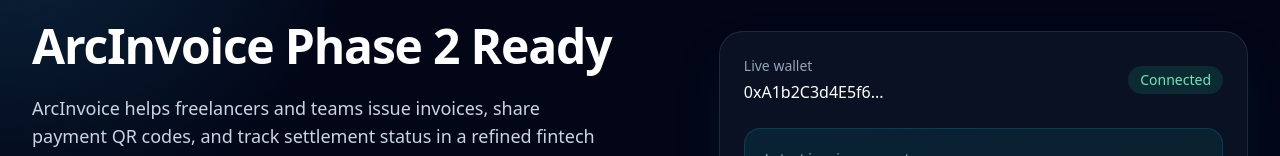
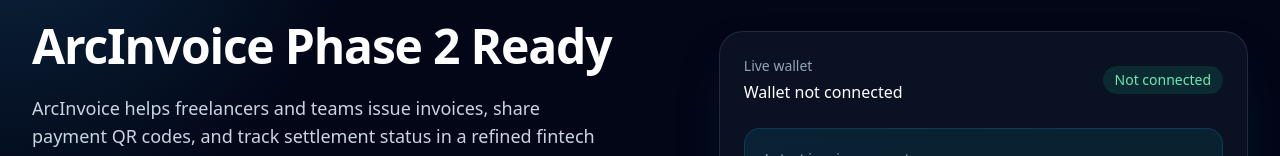
Before and after one commit to Willgax-01/ArcInvoice, a Next.js app: page / in a window 1280 px wide. Shown: the part 141-297 px from the top of the page. Built offline with nearby package versions, Linux system fonts and the light colour scheme.

Commit message:
Production cleanup for Phase 2

```diff
--- a/components/WalletButton.tsx
+++ b/components/WalletButton.tsx
@@ -65,6 +65,7 @@
         "arcinvoice-address",
         formattedAddress
       );
+      window.dispatchEvent(new Event("wallet-updated"));
 
       setError("");
     } catch (err) {
@@ -85,6 +86,7 @@
     window.localStorage.removeItem(
       "arcinvoice-address"
     );
+    window.dispatchEvent(new Event("wallet-updated"));
   };
 
   return (
--- a/pages/create-invoice.tsx
+++ b/pages/create-invoice.tsx
@@ -1,7 +1,6 @@
 import { FormEvent, useEffect, useState } from 'react';
 import QRCode from 'react-qr-code';
 import Layout from '../components/Layout';
-import { mockWalletAddress } from '../lib/mockData';
 
 export default function CreateInvoicePage() {
   const [customerName, setCustomerName] = useState('');
@@ -9,6 +8,7 @@
   const [amount, setAmount] = useState('');
   const [status] = useState<'Pending' | 'Paid'>('Pending');
   const [successMessage, setSuccessMessage] = useState('');
+  const [walletAddress, setWalletAddress] = useState<string>('Wallet not connected');
 
   useEffect(() => {
     if (!successMessage) {
@@ -18,6 +18,24 @@
     const timer = window.setTimeout(() => setSuccessMessage(''), 3000);
     return () => window.clearTimeout(timer);
   }, [successMessage]);
+
+  useEffect(() => {
+    const loadWalletAddress = () => {
+      if (typeof window === 'undefined') {
+        return;
+      }
+
+      const storedAddress = window.localStorage.getItem('arcinvoice-address');
+      setWalletAddress(storedAddress || 'Wallet not connected');
+    };
+
+    loadWalletAddress();
+    window.addEventListener('wallet-updated', loadWalletAddress);
+
+    return () => {
+      window.removeEventListener('wallet-updated', loadWalletAddress);
+    };
+  }, []);
 
   const handleSubmit = (event: FormEvent) => {
     event.preventDefault();
@@ -94,7 +112,7 @@
             </div>
             <div className="mt-4 w-full rounded-2xl bg-slate-800/80 p-4 text-sm text-slate-300">
               <p className="font-medium text-white">Invoice status: {status}</p>
-              <p className="mt-2 break-all">Wallet: {mockWalletAddress}</p>
+              <p className="mt-2 break-all">Wallet: {walletAddress}</p>
               <p className="mt-2 break-all">Memo: {paymentValue}</p>
             </div>
           </div>
--- a/pages/index.tsx
+++ b/pages/index.tsx
@@ -15,6 +15,7 @@
 
 export default function HomePage() {
   const [latestInvoiceAmount, setLatestInvoiceAmount] = useState<string>('No invoices yet.');
+  const [walletAddress, setWalletAddress] = useState<string>('Wallet not connected');
 
   useEffect(() => {
     const loadLatestInvoice = () => {
@@ -43,13 +44,26 @@
       }
     };
 
+    const loadWalletAddress = () => {
+      if (typeof window === 'undefined') {
+        return;
+      }
+
+      const storedAddress = window.localStorage.getItem('arcinvoice-address');
+      setWalletAddress(storedAddress || 'Wallet not connected');
+    };
+
     loadLatestInvoice();
+    loadWalletAddress();
 
     const handleInvoiceUpdate = () => loadLatestInvoice();
+    const handleWalletUpdate = () => loadWalletAddress();
     window.addEventListener('arc-invoices-updated', handleInvoiceUpdate);
+    window.addEventListener('wallet-updated', handleWalletUpdate);
 
     return () => {
       window.removeEventListener('arc-invoices-updated', handleInvoiceUpdate);
+      window.removeEventListener('wallet-updated', handleWalletUpdate);
     };
   }, []);
 
@@ -83,9 +97,11 @@
           <div className="flex items-center justify-between">
             <div>
               <p className="text-sm text-slate-400">Live wallet</p>
-              <p className="mt-1 font-medium text-white">0xA1b2C3d4E5f6...</p>
+              <p className="mt-1 font-medium text-white">{walletAddress}</p>
             </div>
-            <span className="rounded-full bg-emerald-500/15 px-3 py-1 text-sm text-emerald-300">Connected</span>
+            <span className="rounded-full bg-emerald-500/15 px-3 py-1 text-sm text-emerald-300">
+              {walletAddress === 'Wallet not connected' ? 'Not connected' : 'Connected'}
+            </span>
           </div>
           <div className="mt-6 rounded-2xl border border-cyan-500/20 bg-gradient-to-br from-cyan-500/10 to-emerald-500/10 p-5">
             <p className="text-sm text-slate-400">Latest invoice amount</p>
```
